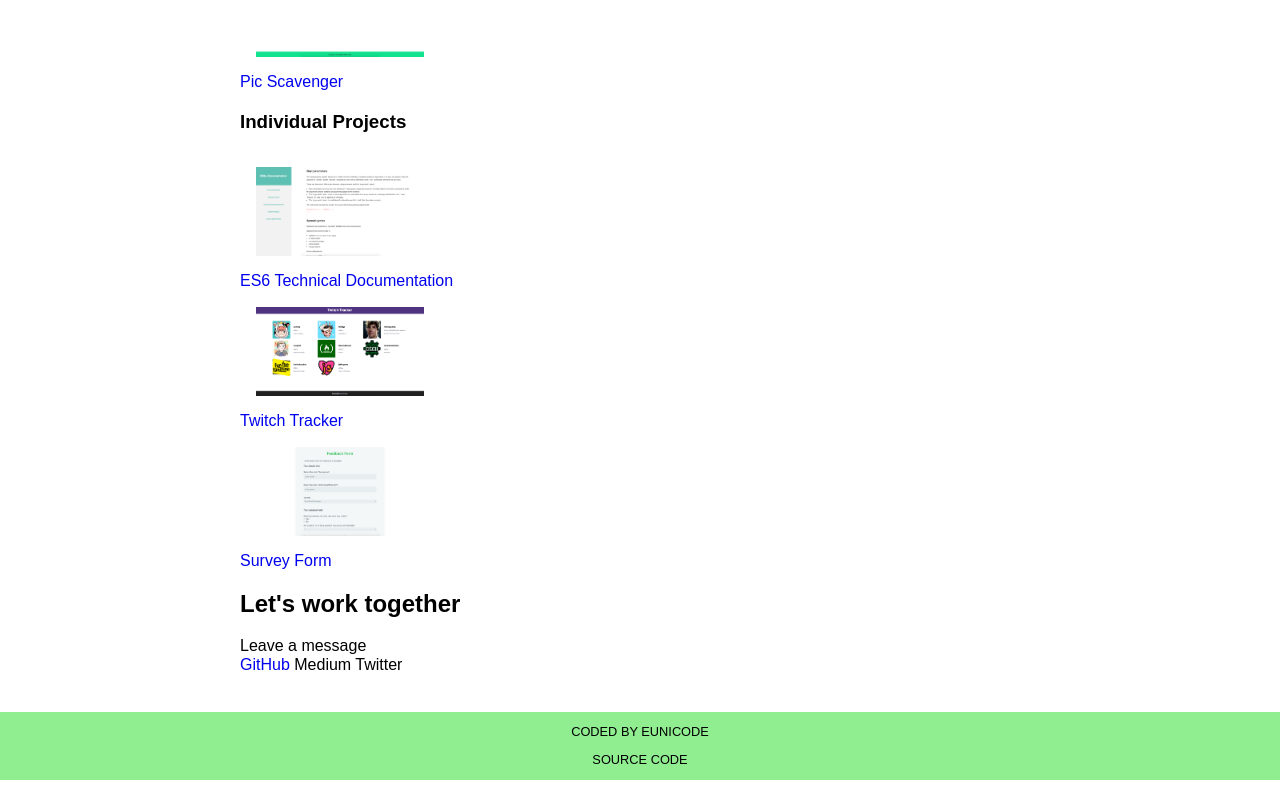
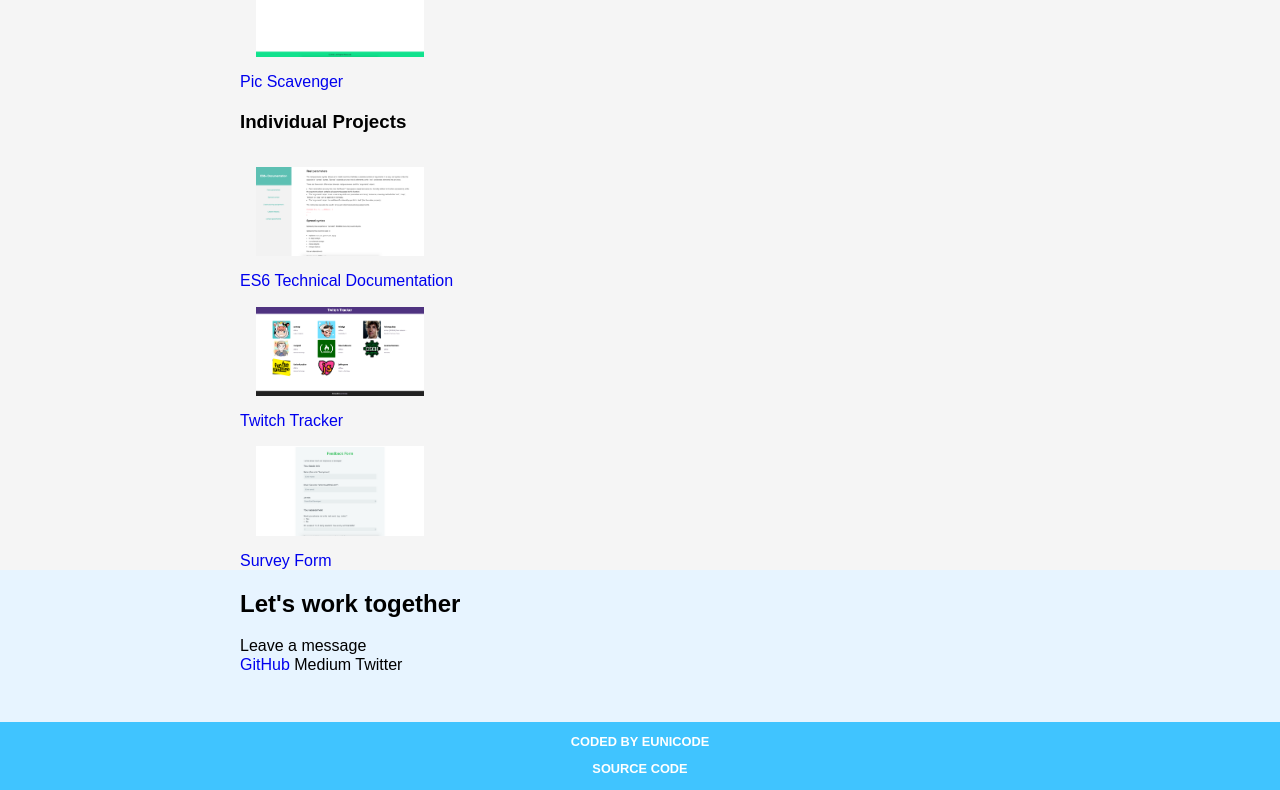
Before and after one commit to eunicode/portfolio-js, a website: page app/index.html in a window 1280 px wide. Shown: the part 681-1471 px from the top of the page. Drawn offline with Linux system fonts and the light colour scheme.

Commit message:
Make sections full bleed while the content (text, etc) is constrained

```diff
--- a/app/css/style.css
+++ b/app/css/style.css
@@ -1,3 +1,33 @@
+/*--------------------------------------------------------------
+CSS Variables
+--------------------------------------------------------------*/
+
+:root {
+  --red: #f74d5f;
+  --orange: #ff9d44;
+  --yellow: #FFDD67;
+  --yellow-light: #ffe55f;
+  --green: #8cd842;
+  --green-light: #c5e763;
+  --blue: #64B5F6;
+  --blue-bright: #40C4FF;
+  --blue-aqua: #80DEEA;
+  --blue-periwinkle: #536DFE;
+  --purple: #7f39fb;
+  --purple-light: #cb63e6;
+  --pink: #ff5a79;
+  --brown: #a78674;
+  --gray: #CEDAE6;
+  --gray-light: #f5f5f5;
+  --gray-blue: #E7F4FF;
+  --gray-blue2: #CEDAE6;
+
+  /* --orange: #FC9F5B; */
+  /* --orange-light: #FBD1A2; */
+  /* --aqua: #7DCFB6; */
+  /* --green: #33CA7F; */
+}
+
 /*--------------------------------------------------------------
 Accessibility
 --------------------------------------------------------------*/
@@ -36,7 +66,7 @@ h3 {
 
 /* Empty row to push down main content */
 .navigation {
-  /* background-color: lightgreen; */
+  background-color: var(--yellow);
   /* order: 1; */ /* Make other grid items order 2, 3, etc */
   /* order: -1; */
   height: 5em; /* Crucial */
@@ -51,7 +81,7 @@ h3 {
 
 /* Links in fixed position at top of viewport - overlay */
 .navigation__links-container {
-  background-color: lightgreen;
+  background-color: var(--yellow);
   position: fixed;
   /* top: 0; */ /* Unnecessary perhaps bc parent is grid item */
   margin-top: 0;
@@ -70,34 +100,58 @@ h3 {
 
 .navigation__links-container a {
   display: block;
+  color: white;
+  /* color: var(--pink); */
+  font-weight: bold;
 }
 
 .welcome {
   /* order: 2; */
+  background-color: var(--yellow);
 }
 
 .projects {
   /* order: 3; */
-}
-
-.contact {
-  /* order: 4; */
-}
-
-.footer {
-  /* order: 5; */
-  background: lightgreen;
-  width: 100%;
-  text-align: center;
-  text-transform: uppercase;
-  font-size: 0.8em;
-  margin-top: 3em;
+  background-color: var(--gray-light);
 }
 
 .projects__tile-image {
   display: block;
   width: 200px;
   padding: 1em;
+}
+
+.contact {
+  /* order: 4; */
+  /* background-color: var(--green); */
+  /* background-color: var(--green-light); */
+  /* background-color: var(--brown); */
+  /* background-color: var(--orange); */
+  /* background-color: #FFB74D; */
+  background-color: var(--gray-blue);
+  /* background-color: var(--gray-blue2); */
+  /* background-color: var(--gray-light); */
+
+  /* margin-bottom: 3em; */
+}
+
+.contact__links-container {
+  margin-bottom: 3em;
+}
+
+.footer {
+  /* order: 5; */
+  /* background-color: #00e5ff; */
+  background-color: var(--blue-bright);
+  /* background-color: var(--purple-light); */
+  /* background-color: var(--blue-periwinkle); */
+  width: 100%;
+  text-align: center;
+  text-transform: uppercase;
+  font-size: 0.8em;
+  /* margin-top: 3em; */
+  font-weight: bold;
+  color: white;
 }
 
 /*--------------------------------------------------------------
@@ -109,19 +163,22 @@ Layout
 /* For widths >= 769px, constrain main content's width */
 @media (min-width: 769px) {
 
-	.welcome, .projects, .contact {
+	.width-constrain {
     width: 80%;
     /* Element will be 80% of its parent's width, which is equal to the viewport */
-		margin: 0 auto; /* Centers element, but not text */
+    /* margin: 0 auto;  */
+    margin: auto;
+    /* Centers element, but not text */
     max-width: 50em;
     /* On extremely wide viewports, the max width will be 1150px. The resulting width will be 80% of 50em */
   }
-
 }
 
 /* ---- For browsers that support Flexbox ---- */
 
-
+.navigation__links-container {
+  display: flex;
+}
 
 /* ---- For browsers that support Grid ---- */
 
--- a/app/index.html
+++ b/app/index.html
@@ -19,11 +19,15 @@
     </nav>
 
     <section id="welcome-section" class="welcome">
+      <div class="width-constrain">
         <h1>Hi, I'm Eunice</h1>
         <p>I'm a self-taught front end web developer.</p>
+      </div>
     </section>
 
     <section id="projects" class="projects">
+      <div class="width-constrain">
+
         <h2>These are some of my projects:</h2>
 
         <h3 class="projects__header">Group Projects</h3>
@@ -47,16 +51,21 @@
 
         <!-- Add elements with JS -->
 
+      </div><!-- .width-constrain -->
     </section>
     <!-- #projects -->
 
     <section id="contact" class="contact">
+      <div class="width-constrain">
         <h2>Let's work together</h2>
         <div>Leave a message</div>
 
+        <div class="contact__links-container">
           <a id="profile-link" href="https://github.com/eunicode/" target="_blank">GitHub</a>
           <a>Medium</a>
           <a>Twitter</a>
+      </div>
+      </div>
     </section>
 
     <footer class="footer">
```
Lines whose indentation alone changed are shown as unchanged.
